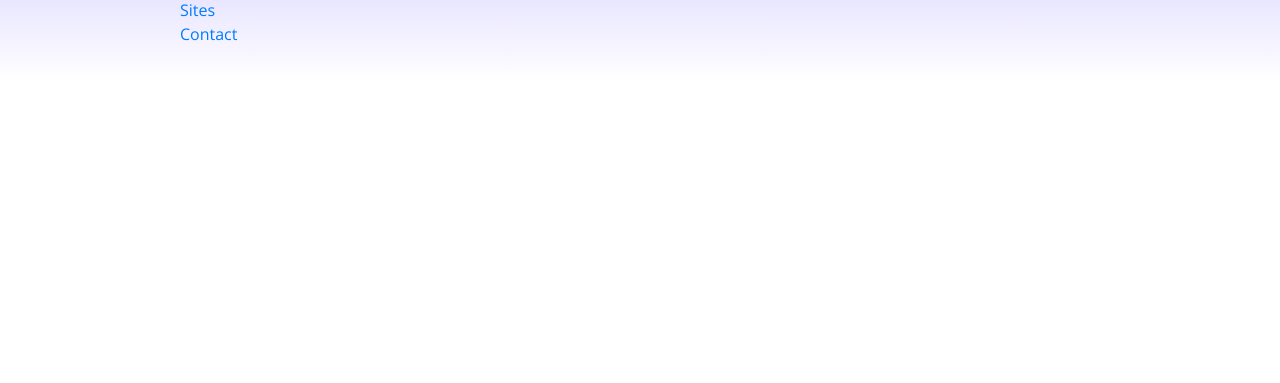
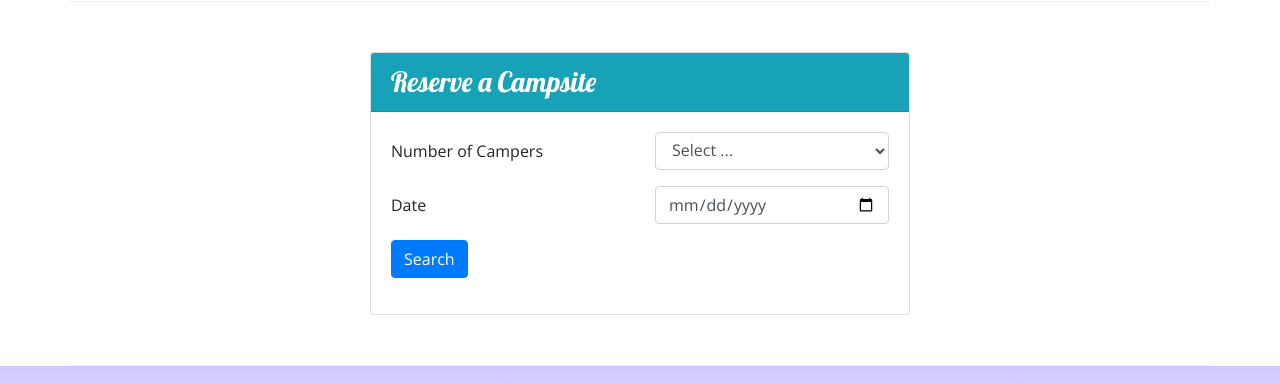
Before and after one commit to MojiTom/nucamp-site, a website: page index.html in a window 1280 px wide. Shown: the part 1151-1534 px from the top of the page. Before the commit the page ends 1233 px from the top, so only its background shows below. Drawn offline with nearby package versions, Linux system fonts and the light colour scheme.

Commit message:
Week 2 Assignment

```diff
--- a/index.html
+++ b/index.html
@@ -29,6 +29,9 @@
                 <div class="col">
                     <h1>NuCamp</h1>
                     <h2>a better way to camp</h2>
+                </div>
+                <div class="col-md-4 col-xl- mt-4">
+                    <a href="#formReserve"><button class="btn btn-info btn-lg">Reserve Campsite</button></a>
                 </div>
             </div>
         </div>
@@ -76,8 +79,13 @@
                 <h2>Featured Campsites</h2>
             </div>
             <div class="col">
-                <h3>React Lake Campground</h3>
-                <p class="d-none d-sm-block">Nestled in the foothills of the Chrome Mountains, this campground on the shores of the pristine React Lake is a favorite for fly fishers.</p>
+                <div class="media">
+                    <div class="media-body align-self-center">
+                        <h3>React Lake Campground</h3>
+                        <p class="d-none d-sm-block">Nestled in the foothills of the Chrome Mountains, this campground on the shores of the pristine React Lake is a favorite for fly fishers.</p>
+                    </div>
+                    <img class="d-flex ml-3 img-thumbnail" src="img/react-lake-thumb.jpg" alt="React Lake" />
+                </div>
             </div>
         </div>
 
@@ -91,6 +99,43 @@
                     <div class="media-body align-self-center">
                         <h3>Bootstrap Outfitters</h3>
                         <p class="d-none d-sm-block">Bootstrap Outfitters supplies you with gear you need at prices you can't beat.</p>
+                    </div>
+                </div>
+            </div>
+        </div>
+
+        <div class="row row-content"> <!-- New Row for 2/27 Class -->
+            <div class="column col-sm-6 mx-auto">
+                <div class="card">
+                    <h3 class="card-header bg-info text-white">Reserve a Campsite</h3> <!-- This needs to be above '.card-body' -->
+                        <div class="card-body">
+                        <form action="" id="formReserve">
+                            <div class="row form-group">
+                                <label for="numCampers" class="col-sm-6 col-form-label">Number of Campers</label>
+                                <div class="col">
+                                    <select name="numCampers" id="numCampers" class="form-control">
+                                        <option value="selected">Select ...</option>
+                                        <option value="1">1</option>
+                                        <option value="2">2</option>
+                                        <option value="3">3</option>
+                                        <option value="4">4</option>
+                                        <option value="5">5</option>
+                                        <option value="6">6</option>
+                                    </select>
+                                </div>
+                            </div>
+                            <div class="row form-group">
+                                <label for="date" class="col-sm-6 col-form-label">Date</label>
+                                <div class="col-sm-6">
+                                    <input type="date" id="date" name="date" placeholder="mm/dd/yyyy" class="form-control" />
+                                </div>
+                            </div>
+                            <div class="row form-group">
+                                <div class="col">
+                                    <button type="submit" class="btn btn-primary">Search</button>
+                                </div>
+                            </div>
+                        </form>
                     </div>
                 </div>
             </div>
```
